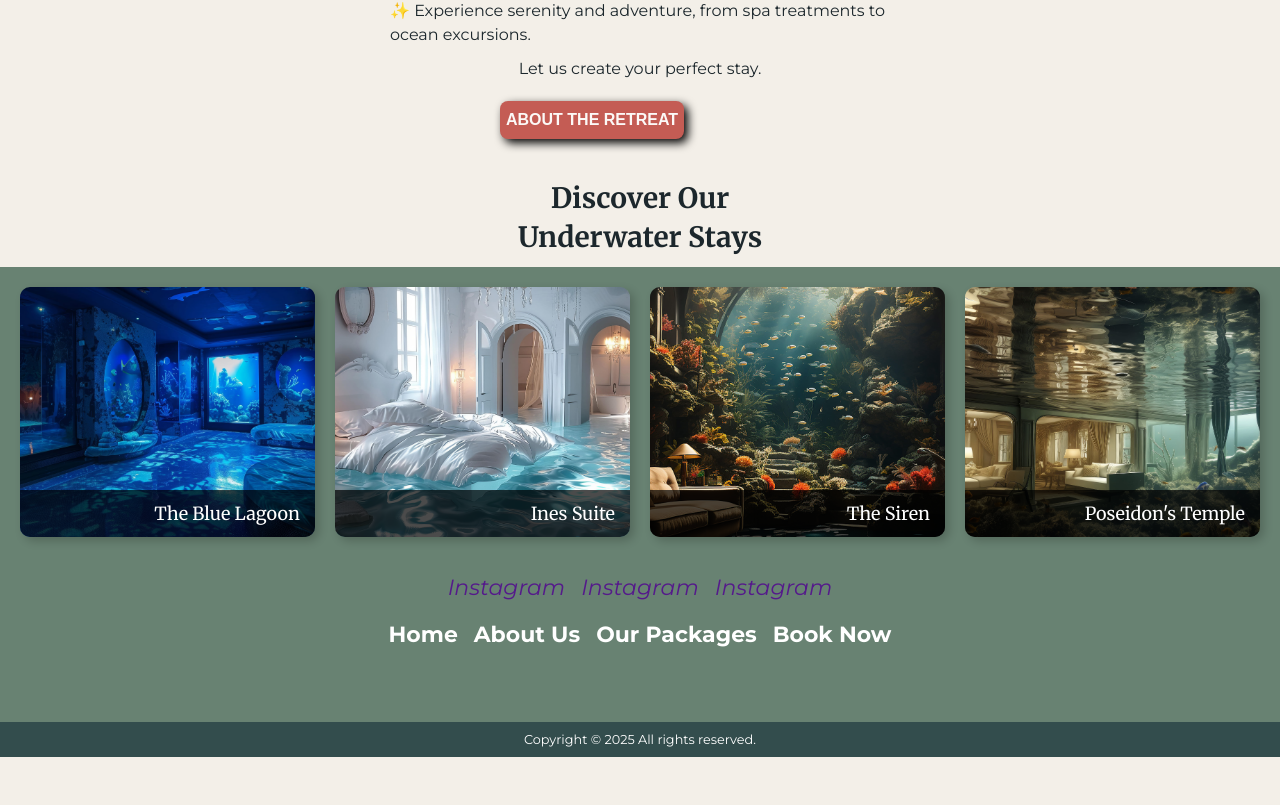
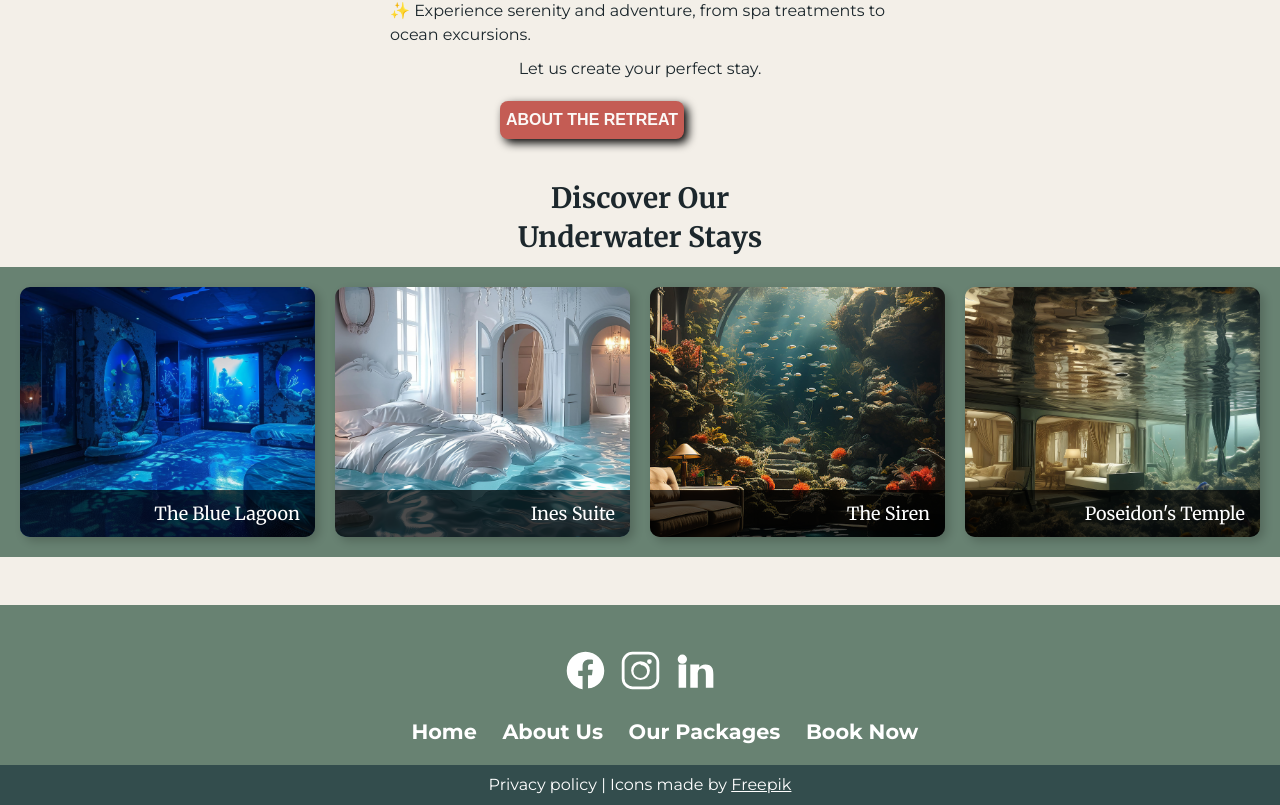
Before and after one commit to maria-jon/poseidon, a Vue app: page / in a window 1280 px wide. Shown: the part 977-1782 px from the top of the page. Before the commit the page ends 1734 px from the top, so only its background shows below. Built offline with nearby package versions, Linux system fonts and the light colour scheme.

Commit message:
(style): add styles for menu footer, create new component

```diff
--- a/src/components/FooterSection.vue
+++ b/src/components/FooterSection.vue
@@ -1,23 +1,14 @@
 <script setup lang="ts">
 import { ref } from "vue";
-
-const currentYear = ref(new Date().getFullYear());
+import FooterIcons from "./footerIcons/FooterIcons.vue";
 </script>
 
 <template>
     <footer class="menu-footer">
       <div class="menu-container">
-        <div class="menu-icons">
-          <a href="" target="_blank">
-            <i class="instagram">Instagram</i>
-          </a>
-          <a href="" target="_blank">
-            <i class="instagram">Instagram</i>
-          </a>
-          <a href="" target="_blank">
-            <i class="instagram">Instagram</i>
-          </a>
-        </div>
+
+         <FooterIcons />
+
         <nav class="menu-nav">
           <ul class="menu-list">
             <li><a href="#home">Home</a></li>
@@ -26,7 +17,7 @@ const currentYear = ref(new Date().getFullYear());
             <li><a href="#book">Book Now</a></li>
           </ul>
         </nav>
-        <p class="privacy-text">Copyright &copy;  {{ new Date().getFullYear() }} All rights reserved.</p>
+        <p class="privacy-text">Privacy policy |  Icons made by <a href="https://www.flaticon.com/" target="_blank">Freepik</a></p>
       </div>
     </footer>
   </template>
@@ -38,37 +29,51 @@ const currentYear = ref(new Date().getFullYear());
 footer {
   background-color: $color-primary-medium;
   color: #fff;
-  min-height: 200px;
+  height: 200px;
   position: relative;
-
-
-  .menu-icons {
-    display: flex;
-    justify-content: center;
-    gap: 1rem;
-    padding: 1rem 0;
-  }
-
+  display: flex;
+  justify-content: center;
+  align-items: center;
+  padding: 10px;
+  background-origin: border-box;
+  margin-top: 3rem;
   ul {
     list-style: none;
-    margin: 0;
-    padding: 0;
+    margin-top: 1rem;
+    margin-bottom: 1rem;
     display: flex;
     justify-content: center;
     gap: 1rem;
    }
-  li a {
+    .menu-list a {
     color: #fff;
+    display: inline-block;
+    font-size: 1.3rem;
+    padding-left: 0.6rem;
+    &:hover {
+      color: $color-primary-light;
+      text-decoration: none;
+    }
   }
-}
+
 .privacy-text {
     text-align: center;
     position: absolute;
-    font-size: 0.8rem;
+    font-weight: 400;
+    font-size: 1rem;
     color: #fff;
-    background-color: #334D4D;
+    background-color: $color-primary-dark;
     padding: 0.5rem;
     bottom: 0;
     width: 100%;
+    left: 0;
+
+    a{
+        color: #fff;
+        font-weight: 400;
+        font-size: 1rem;
+        text-decoration: underline;
+    }
+  }
 }
 </style>
--- /dev/null
+++ b/src/components/footerIcons/FooterIcons.vue
@@ -0,0 +1,45 @@
+<script setup lang="ts">
+import FooterSection from './components/FooterSection.vue'
+</script>
+
+<template>
+
+      <div class="footer-icons">
+        <a href="https://facebook.com" target="_blank" aria-label="Facebook">
+          <svg class="icon" viewBox="0 0 24 24" fill="currentColor">
+            <path d="M22 12.07C22 6.5 17.52 2 12 2S2 6.5 2 12.07c0 4.99 3.66 9.12 8.44 9.88v-6.99H8.1v-2.89h2.34V9.79c0-2.32 1.38-3.6 3.49-3.6.99 0 2.02.18 2.02.18v2.21h-1.14c-1.12 0-1.47.69-1.47 1.39v1.65h2.5l-.4 2.89h-2.1v6.99C18.34 21.19 22 17.06 22 12.07z" />
+          </svg>
+        </a>
+        <a href="https://instagram.com" target="_blank" aria-label="Instagram">
+          <svg class="icon" viewBox="0 0 24 24" fill="currentColor">
+            <path d="M7.75 2h8.5A5.75 5.75 0 0 1 22 7.75v8.5A5.75 5.75 0 0 1 16.25 22h-8.5A5.75 5.75 0 0 1 2 16.25v-8.5A5.75 5.75 0 0 1 7.75 2zm0 1.5A4.25 4.25 0 0 0 3.5 7.75v8.5A4.25 4.25 0 0 0 7.75 20.5h8.5a4.25 4.25 0 0 0 4.25-4.25v-8.5A4.25 4.25 0 0 0 16.25 3.5h-8.5zM12 7a5 5 0 1 1 0 10A5 5 0 0 1 12 7zm0 1.5A3.5 3.5 0 1 0 12 16a3.5 3.5 0 0 0 0-7zm4.75-2.5a1.25 1.25 0 1 1 0 2.5 1.25 1.25 0 0 1 0-2.5z" />
+          </svg>
+        </a>
+        <a href="https://linkedin.com" target="_blank" aria-label="LinkedIn">
+          <svg class="icon" viewBox="0 0 24 24" fill="currentColor">
+            <path d="M4.98 3.5a2.48 2.48 0 1 1 0 4.96 2.48 2.48 0 0 1 0-4.96zM3 8.75h4v12.5H3v-12.5zm7 0h4v1.77c.56-.88 1.59-1.77 3.32-1.77 3.55 0 4.2 2.33 4.2 5.36v7.14h-4V14.2c0-1.43-.03-3.28-2-3.28s-2.3 1.56-2.3 3.17v7.16h-4v-12.5z" />
+          </svg>
+        </a>
+      </div>
+
+  </template>
+
+<style lang="scss">
+@import '/src/style/variables';
+
+.footer-icons {
+  display: flex;
+  justify-content: center;
+  gap: 10px;
+}
+.icon {
+  width: 45px;
+  height: 45px;
+  fill: white;
+  transition: transform 0.2s ease;
+}
+.icon:hover {
+  transform: scale(1.1);
+  fill: $color-primary-light;
+}
+</style>
```
